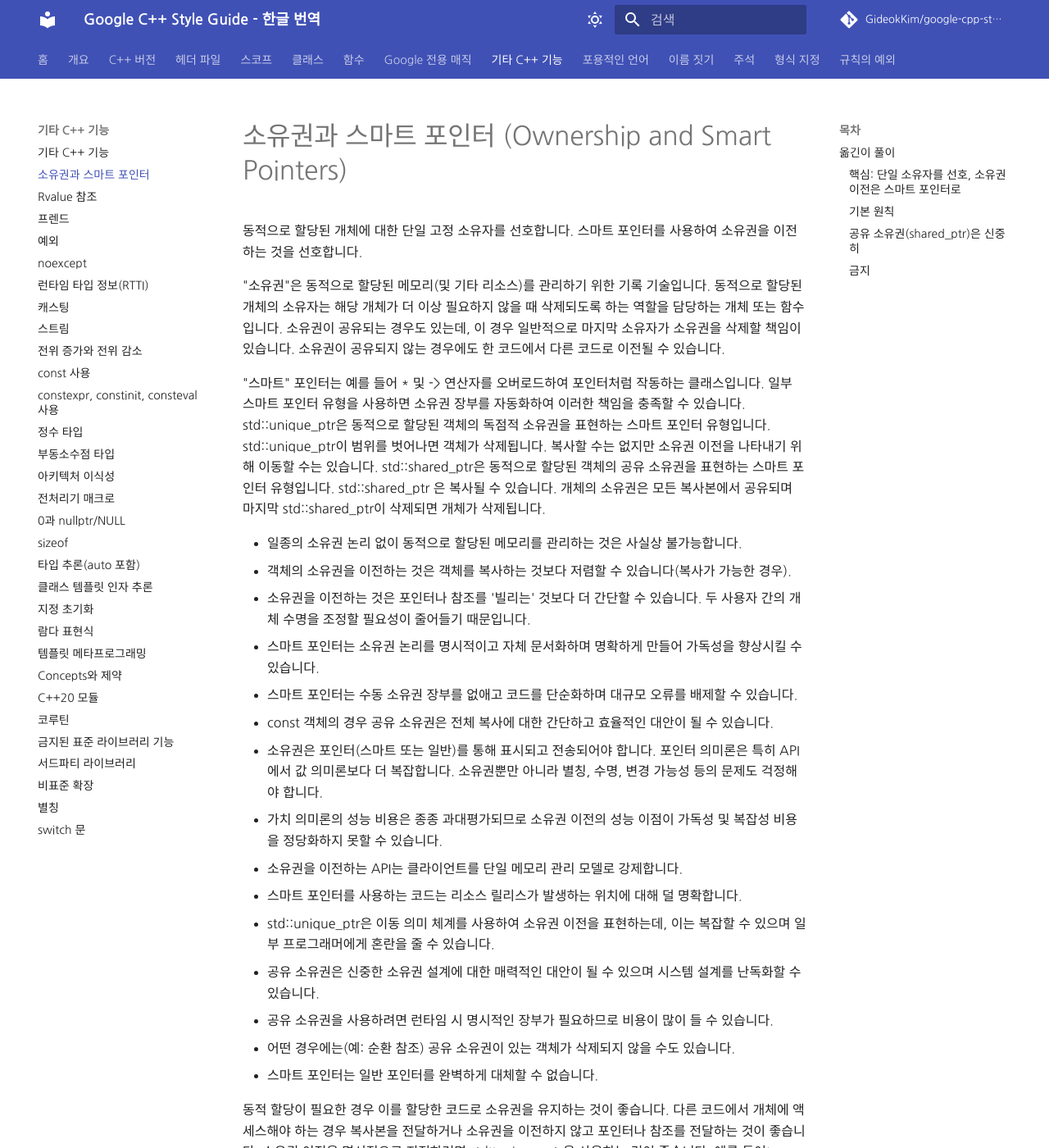
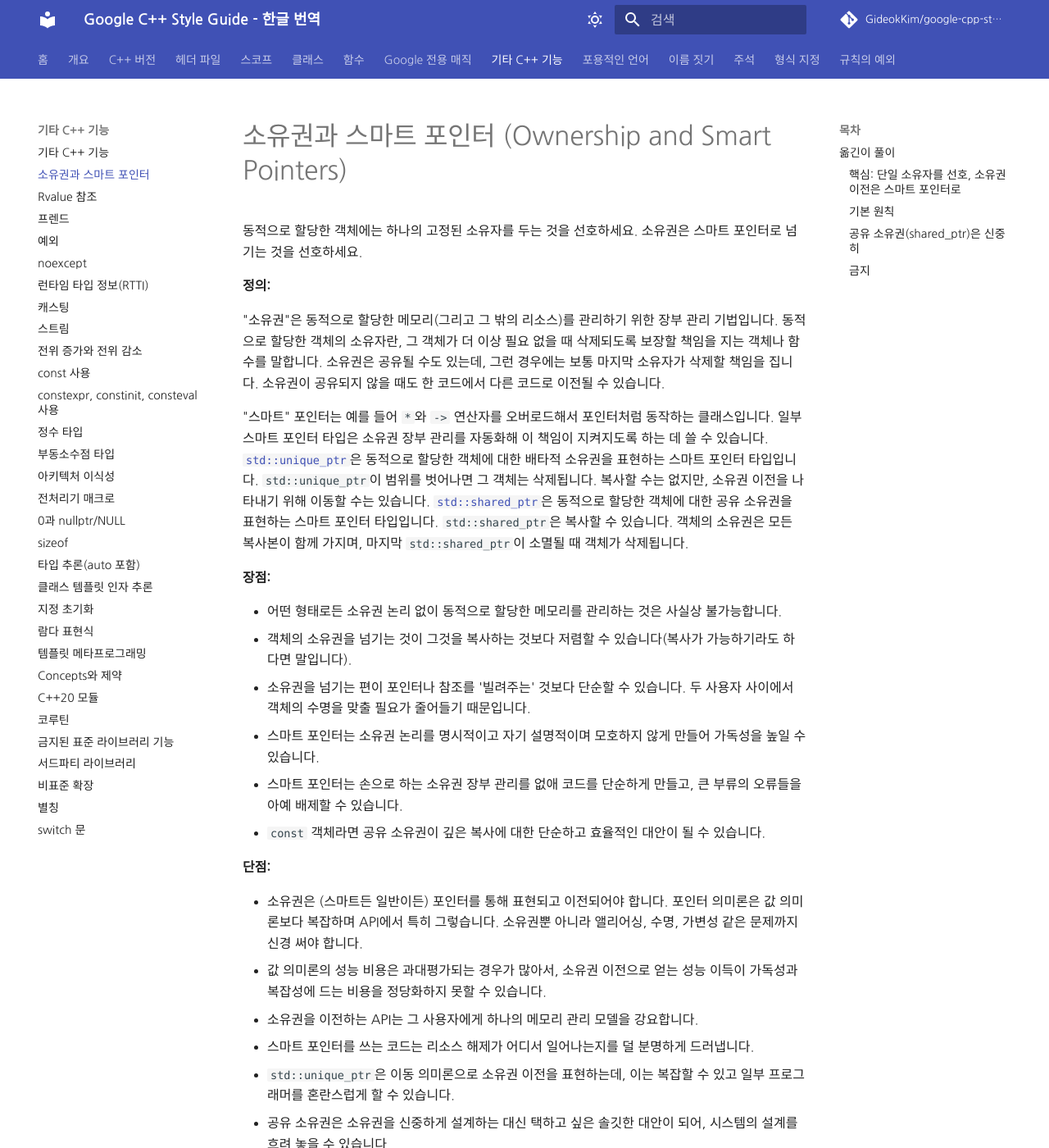
Before and after one commit to GideokKim/google-cpp-style-guide-kr, an MkDocs documentation site: the page built from google cpp style guide/ownership_and_smart_pointers.md, in a window 1280 px wide and 1400 px high. Shown: the whole window at 82% size. Built offline with MkDocs 1.6.1 and Material for MkDocs 9.7.7, drawn with Linux system fonts in a browser that asks for light colours; some web fonts are replaced; comment, search, counter and statistics services are not loaded; some of the changed text lies outside the part shown.

Commit message:
docs(other): restore upstream structure in `ownership and smart pointers`
The page flattened the upstream Definition, Pros, Cons and Decision
blocks into unlabelled runs, so six Pros items and nine Cons items ran
together, and it dropped both cppreference links.

Wording lost meaning in places. `ruling out large classes of errors`
became "대규모 오류를 배제", reading as errors of large scale rather than
whole categories of them. `value semantics` appeared as both "값 의미론"
and "가치 의미론" in adjacent bullets, and `aliasing` as "별칭", which is
the word this guide uses for `alias`.

Restore the four block labels and the links, mark the identifiers as
code, and unify the terminology.

````diff
--- a/google cpp style guide/ownership_and_smart_pointers.md
+++ b/google cpp style guide/ownership_and_smart_pointers.md
@@ -1,38 +1,46 @@
 # 소유권과 스마트 포인터 (Ownership and Smart Pointers)
 
-동적으로 할당된 개체에 대한 단일 고정 소유자를 선호합니다. 스마트 포인터를 사용하여 소유권을 이전하는 것을 선호합니다.
+동적으로 할당한 객체에는 하나의 고정된 소유자를 두는 것을 선호하세요. 소유권은 스마트 포인터로 넘기는 것을 선호하세요.
 
-"소유권"은 동적으로 할당된 메모리(및 기타 리소스)를 관리하기 위한 기록 기술입니다. 동적으로 할당된 개체의 소유자는 해당 개체가 더 이상 필요하지 않을 때 삭제되도록 하는 역할을 담당하는 개체 또는 함수입니다. 소유권이 공유되는 경우도 있는데, 이 경우 일반적으로 마지막 소유자가 소유권을 삭제할 책임이 있습니다. 소유권이 공유되지 않는 경우에도 한 코드에서 다른 코드로 이전될 수 있습니다.
+**정의:**
 
-"스마트" 포인터는 예를 들어 * 및 -> 연산자를 오버로드하여 포인터처럼 작동하는 클래스입니다. 일부 스마트 포인터 유형을 사용하면 소유권 장부를 자동화하여 이러한 책임을 충족할 수 있습니다. std::unique_ptr은 동적으로 할당된 객체의 독점적 소유권을 표현하는 스마트 포인터 유형입니다. std::unique_ptr이 범위를 벗어나면 객체가 삭제됩니다. 복사할 수는 없지만 소유권 이전을 나타내기 위해 이동할 수는 있습니다. std::shared_ptr은 동적으로 할당된 객체의 공유 소유권을 표현하는 스마트 포인터 유형입니다. std::shared_ptr 은 복사될 수 있습니다. 개체의 소유권은 모든 복사본에서 공유되며 마지막 std::shared_ptr이 삭제되면 개체가 삭제됩니다.
+"소유권"은 동적으로 할당한 메모리(그리고 그 밖의 리소스)를 관리하기 위한 장부 관리 기법입니다. 동적으로 할당한 객체의 소유자란, 그 객체가 더 이상 필요 없을 때 삭제되도록 보장할 책임을 지는 객체나 함수를 말합니다. 소유권은 공유될 수도 있는데, 그런 경우에는 보통 마지막 소유자가 삭제할 책임을 집니다. 소유권이 공유되지 않을 때도 한 코드에서 다른 코드로 이전될 수 있습니다.
 
-- 일종의 소유권 논리 없이 동적으로 할당된 메모리를 관리하는 것은 사실상 불가능합니다.
-- 객체의 소유권을 이전하는 것은 객체를 복사하는 것보다 저렴할 수 있습니다(복사가 가능한 경우).
-- 소유권을 이전하는 것은 포인터나 참조를 '빌리는' 것보다 더 간단할 수 있습니다. 두 사용자 간의 개체 수명을 조정할 필요성이 줄어들기 때문입니다.
-- 스마트 포인터는 소유권 논리를 명시적이고 자체 문서화하며 명확하게 만들어 가독성을 향상시킬 수 있습니다.
-- 스마트 포인터는 수동 소유권 장부를 없애고 코드를 단순화하며 대규모 오류를 배제할 수 있습니다.
-- const 객체의 경우 공유 소유권은 전체 복사에 대한 간단하고 효율적인 대안이 될 수 있습니다.
+"스마트" 포인터는 예를 들어 `*`와 `->` 연산자를 오버로드해서 포인터처럼 동작하는 클래스입니다. 일부 스마트 포인터 타입은 소유권 장부 관리를 자동화해 이 책임이 지켜지도록 하는 데 쓸 수 있습니다. [`std::unique_ptr`](http://en.cppreference.com/w/cpp/memory/unique_ptr)은 동적으로 할당한 객체에 대한 배타적 소유권을 표현하는 스마트 포인터 타입입니다. `std::unique_ptr`이 범위를 벗어나면 그 객체는 삭제됩니다. 복사할 수는 없지만, 소유권 이전을 나타내기 위해 이동할 수는 있습니다. [`std::shared_ptr`](http://en.cppreference.com/w/cpp/memory/shared_ptr)은 동적으로 할당한 객체에 대한 공유 소유권을 표현하는 스마트 포인터 타입입니다. `std::shared_ptr`은 복사할 수 있습니다. 객체의 소유권은 모든 복사본이 함께 가지며, 마지막 `std::shared_ptr`이 소멸될 때 객체가 삭제됩니다.
 
-- 소유권은 포인터(스마트 또는 일반)를 통해 표시되고 전송되어야 합니다. 포인터 의미론은 특히 API에서 값 의미론보다 더 복잡합니다. 소유권뿐만 아니라 별칭, 수명, 변경 가능성 등의 문제도 걱정해야 합니다.
-- 가치 의미론의 성능 비용은 종종 과대평가되므로 소유권 이전의 성능 이점이 가독성 및 복잡성 비용을 정당화하지 못할 수 있습니다.
-- 소유권을 이전하는 API는 클라이언트를 단일 메모리 관리 모델로 강제합니다.
-- 스마트 포인터를 사용하는 코드는 리소스 릴리스가 발생하는 위치에 대해 덜 명확합니다.
-- std::unique_ptr은 이동 의미 체계를 사용하여 소유권 이전을 표현하는데, 이는 복잡할 수 있으며 일부 프로그래머에게 혼란을 줄 수 있습니다.
-- 공유 소유권은 신중한 소유권 설계에 대한 매력적인 대안이 될 수 있으며 시스템 설계를 난독화할 수 있습니다.
-- 공유 소유권을 사용하려면 런타임 시 명시적인 장부가 필요하므로 비용이 많이 들 수 있습니다.
-- 어떤 경우에는(예: 순환 참조) 공유 소유권이 있는 객체가 삭제되지 않을 수도 있습니다.
-- 스마트 포인터는 일반 포인터를 완벽하게 대체할 수 없습니다.
+**장점:**
 
-동적 할당이 필요한 경우 이를 할당한 코드로 소유권을 유지하는 것이 좋습니다. 다른 코드에서 개체에 액세스해야 하는 경우 복사본을 전달하거나 소유권을 이전하지 않고 포인터나 참조를 전달하는 것이 좋습니다. 소유권 이전을 명시적으로 지정하려면 std::unique_ptr을 사용하는 것이 좋습니다. 예를 들어:
+- 어떤 형태로든 소유권 논리 없이 동적으로 할당한 메모리를 관리하는 것은 사실상 불가능합니다.
+- 객체의 소유권을 넘기는 것이 그것을 복사하는 것보다 저렴할 수 있습니다(복사가 가능하기라도 하다면 말입니다).
+- 소유권을 넘기는 편이 포인터나 참조를 '빌려주는' 것보다 단순할 수 있습니다. 두 사용자 사이에서 객체의 수명을 맞출 필요가 줄어들기 때문입니다.
+- 스마트 포인터는 소유권 논리를 명시적이고 자기 설명적이며 모호하지 않게 만들어 가독성을 높일 수 있습니다.
+- 스마트 포인터는 손으로 하는 소유권 장부 관리를 없애 코드를 단순하게 만들고, 큰 부류의 오류들을 아예 배제할 수 있습니다.
+- `const` 객체라면 공유 소유권이 깊은 복사에 대한 단순하고 효율적인 대안이 될 수 있습니다.
+
+**단점:**
+
+- 소유권은 (스마트든 일반이든) 포인터를 통해 표현되고 이전되어야 합니다. 포인터 의미론은 값 의미론보다 복잡하며 API에서 특히 그렇습니다. 소유권뿐 아니라 앨리어싱, 수명, 가변성 같은 문제까지 신경 써야 합니다.
+- 값 의미론의 성능 비용은 과대평가되는 경우가 많아서, 소유권 이전으로 얻는 성능 이득이 가독성과 복잡성에 드는 비용을 정당화하지 못할 수 있습니다.
+- 소유권을 이전하는 API는 그 사용자에게 하나의 메모리 관리 모델을 강요합니다.
+- 스마트 포인터를 쓰는 코드는 리소스 해제가 어디서 일어나는지를 덜 분명하게 드러냅니다.
+- `std::unique_ptr`은 이동 의미론으로 소유권 이전을 표현하는데, 이는 복잡할 수 있고 일부 프로그래머를 혼란스럽게 할 수 있습니다.
+- 공유 소유권은 소유권을 신중하게 설계하는 대신 택하고 싶은 솔깃한 대안이 되어, 시스템의 설계를 흐려 놓을 수 있습니다.
+- 공유 소유권은 런타임에 명시적인 장부 관리를 요구하며, 그 비용이 클 수 있습니다.
+- 어떤 경우에는(예: 순환 참조) 공유 소유권을 가진 객체가 영영 삭제되지 않을 수 있습니다.
+- 스마트 포인터가 일반 포인터를 완벽하게 대체하지는 못합니다.
+
+**결정:**
+
+동적 할당이 필요하다면, 할당한 코드가 소유권을 계속 갖는 편을 선호하세요. 다른 코드가 그 객체에 접근해야 한다면 복사본을 넘기거나, 소유권을 이전하지 않고 포인터나 참조를 넘기는 것을 고려하세요. 소유권 이전을 명시적으로 드러내려면 `std::unique_ptr`을 쓰는 편을 선호하세요. 예를 들면 다음과 같습니다.
 
 ```cpp
 std::unique_ptr<Foo> FooFactory();
 void FooConsumer(std::unique_ptr<Foo> ptr);
 ```
 
-특별한 이유 없이 공유 소유권을 사용하도록 코드를 설계하지 마세요. 그러한 이유 중 하나는 비용이 많이 드는 복사 작업을 피하는 것이지만, 성능상의 이점이 크고 기본 개체가 변경 불가능한 경우에만 이 작업을 수행해야 합니다(예: std::shared_ptr<const Foo> ). 공유 소유권을 사용하는 경우 std::shared_ptr을 사용하는 것이 좋습니다.
+아주 좋은 이유 없이는 공유 소유권을 쓰도록 코드를 설계하지 마세요. 그런 이유 중 하나는 비싼 복사 연산을 피하는 것인데, 성능 이득이 상당하고 대상 객체가 불변일 때(즉 `std::shared_ptr<const Foo>`일 때)만 그렇게 해야 합니다. 공유 소유권을 쓴다면 `std::shared_ptr`을 쓰는 편을 선호하세요.
 
-std::auto_ptr 을 사용하지 마세요. 대신 std::unique_ptr 을 사용하세요.
+`std::auto_ptr`은 절대 쓰지 마세요. 대신 `std::unique_ptr`을 쓰세요.
 
 ---
 
````
